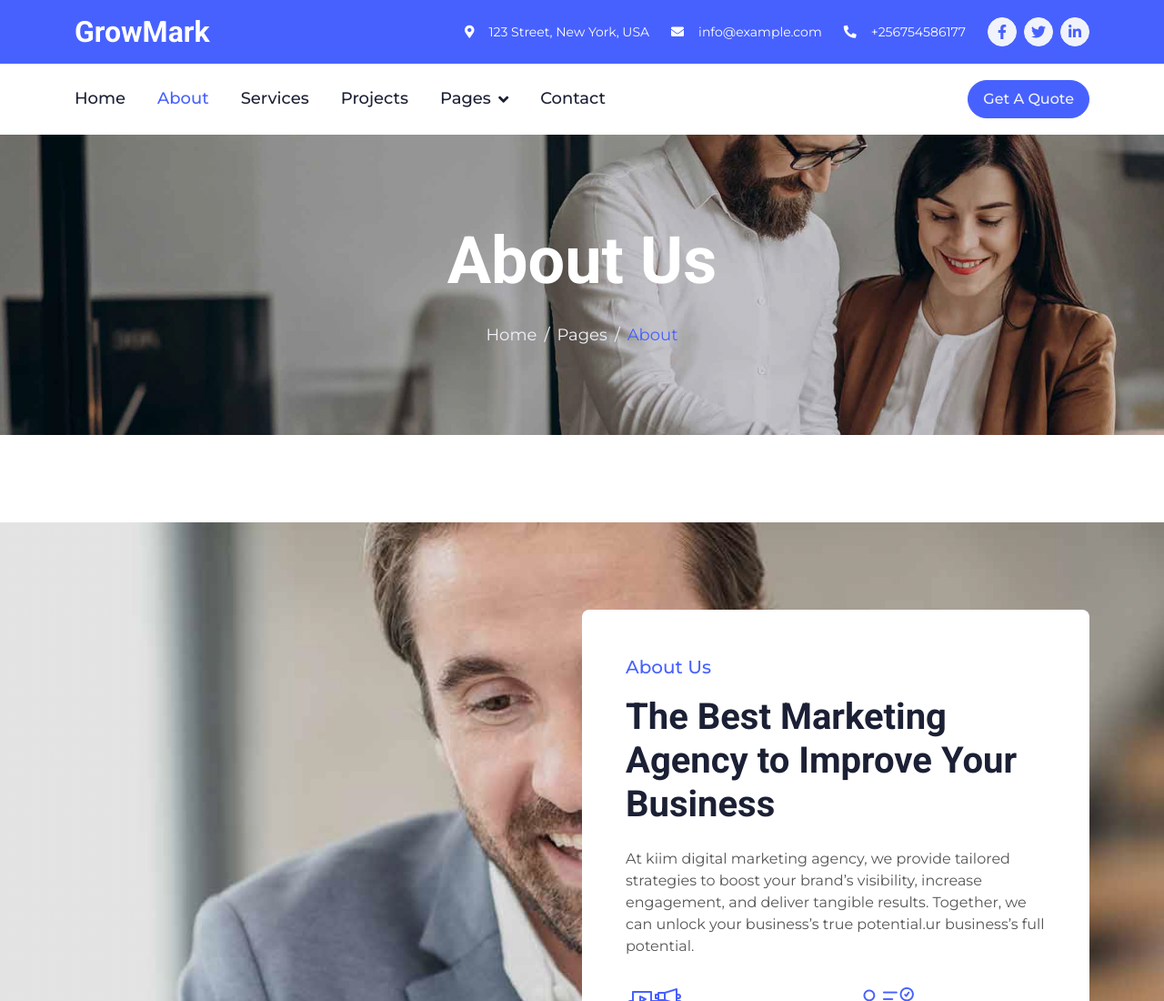
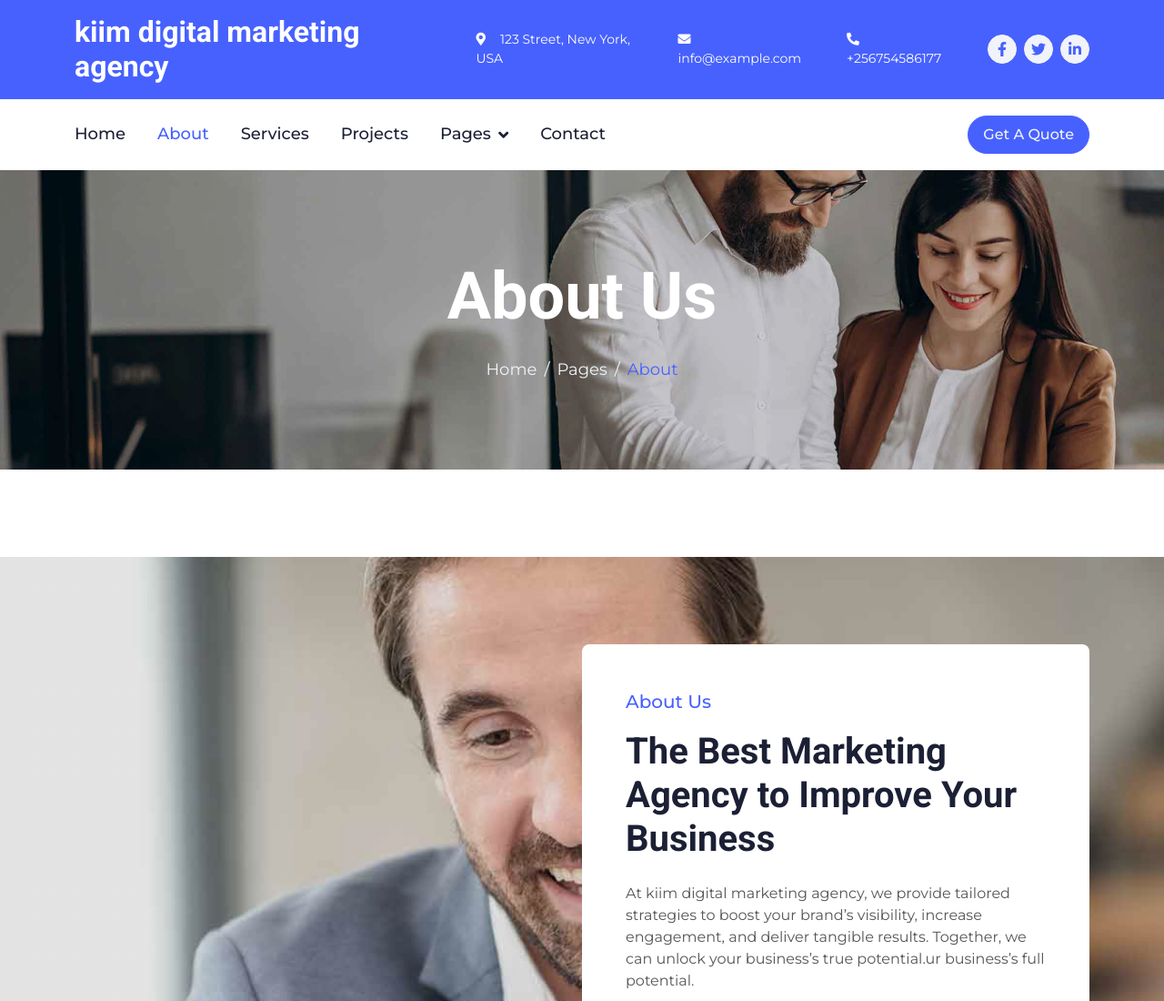
Before and after one commit to kiimdigitalmarketingagency/kiimdigitalmarketingagency.github.io, a plain HTML site: page about.html in a window 1280 px wide. Shown: the top 1100 px of the page at 91% size. Drawn offline with nearby package versions, Linux system fonts and the light colour scheme.

Commit message:
Update about.html

```diff
--- a/about.html
+++ b/about.html
@@ -3,7 +3,7 @@
 
 <head>
     <meta charset="utf-8">
-    <title>GrowMark - Digital Marketing HTML Template</title>
+    <title>kiim Digital Marketing agency HTML Template</title>
     <meta content="width=device-width, initial-scale=1.0" name="viewport">
     <meta content="" name="keywords">
     <meta content="" name="description">
@@ -45,7 +45,7 @@
         <div class="container py-3">
             <div class="d-flex align-items-center">
                 <a href="index.html">
-                    <h2 class="text-white fw-bold m-0">GrowMark</h2>
+                    <h2 class="text-white fw-bold m-0">kiim digital marketing agency</h2>
                 </a>
                 <div class="ms-auto d-flex align-items-center">
                     <small class="ms-4"><i class="fa fa-map-marker-alt me-3"></i>123 Street, New York, USA</small>
@@ -68,7 +68,7 @@
         <div class="container">
             <nav class="navbar navbar-expand-lg bg-white navbar-light p-lg-0">
                 <a href="index.html" class="navbar-brand d-lg-none">
-                    <h1 class="fw-bold m-0">GrowMark</h1>
+                    <h1 class="fw-bold m-0">kiim digital marketing agency</h1>
                 </a>
                 <button type="button" class="navbar-toggler me-0" data-bs-toggle="collapse" data-bs-target="#navbarCollapse">
                     <span class="navbar-toggler-icon"></span>
```
